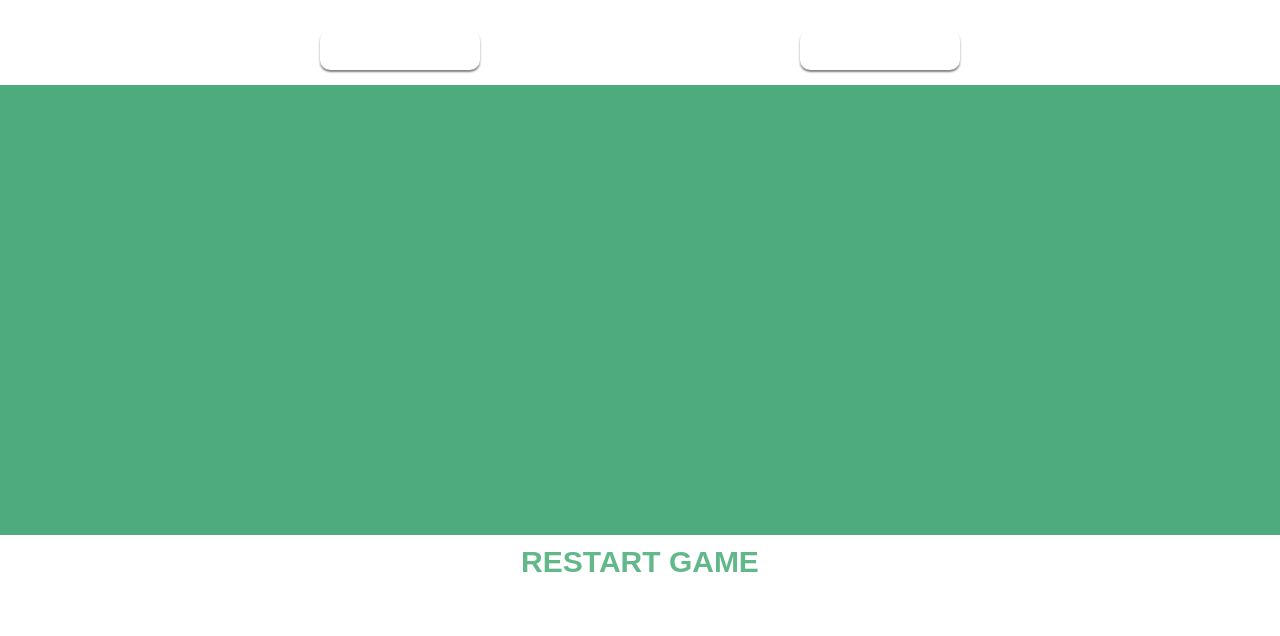
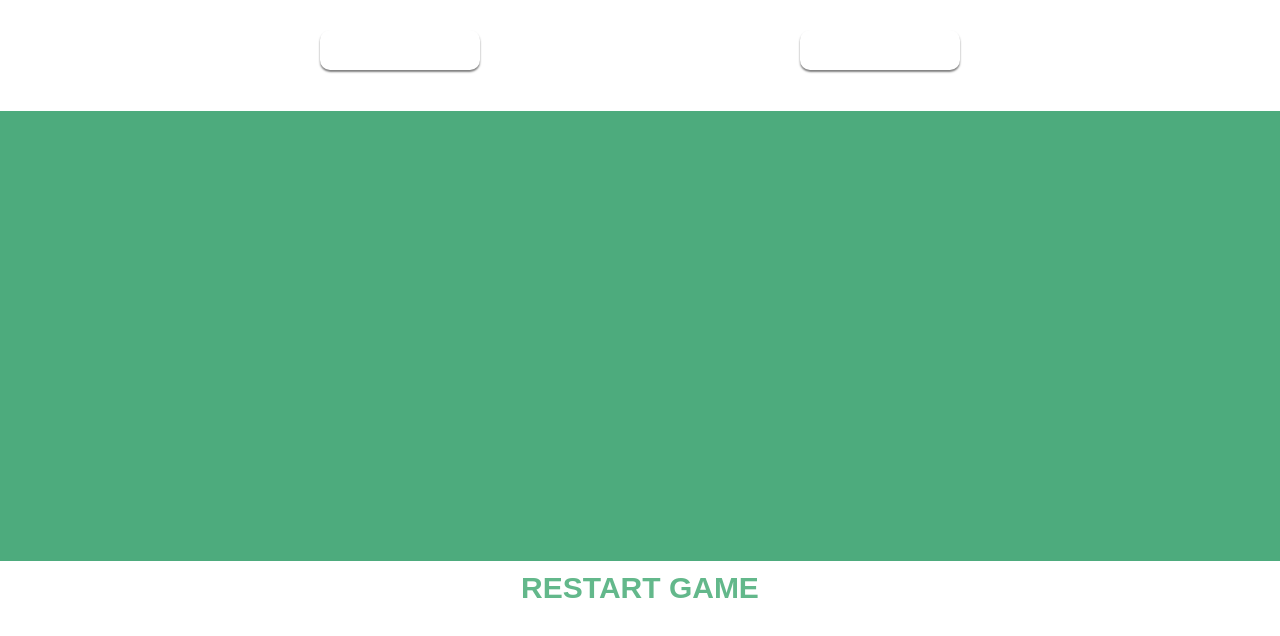
Before and after one commit to frostyx-vk/tic-tac-toe-game-on-the-react, a React (Create React App) app: page / in a window 1280 px wide. Shown: the top 636 px of the page. Built offline with nearby package versions, Linux system fonts and the light colour scheme.

Commit message:
Changes: add comp nameplayers

```diff
--- /dev/null
+++ b/src/components/Head/Nameplayers/Nameplayers.jsx
@@ -0,0 +1,13 @@
+import React from 'react';
+import classes from './Nameplayers.module.css'
+
+function Nameplayers() {
+  return (
+    <div className={classes.nameplayers}>
+      <div><p className={classes.nameplayers__x}></p></div>
+      <div><p className={classes.nameplayers__o}></p></div>
+    </div>
+  );
+}
+
+export default Nameplayers;
--- /dev/null
+++ b/src/components/Head/Nameplayers/Nameplayers.module.css
@@ -0,0 +1,7 @@
+
+.nameplayers {
+    display: flex;
+    padding-top: 5px;
+    padding-bottom: 5px;
+    justify-content: space-evenly;
+}
--- a/src/components/Head/head.jsx
+++ b/src/components/Head/head.jsx
@@ -2,6 +2,7 @@ import React from 'react';
 import Button_x from './Button_x/Button_x';
 import Button_o from './Button_o/Button_o';
 import classes from './Head.module.css';
+import Nameplayers from './Nameplayers/Nameplayers';
 
 function Head() {
   return (
@@ -10,6 +11,7 @@ function Head() {
         <Button_x />
         <Button_o />
       </div>
+        <Nameplayers />
     </div>
   );
 }
```
